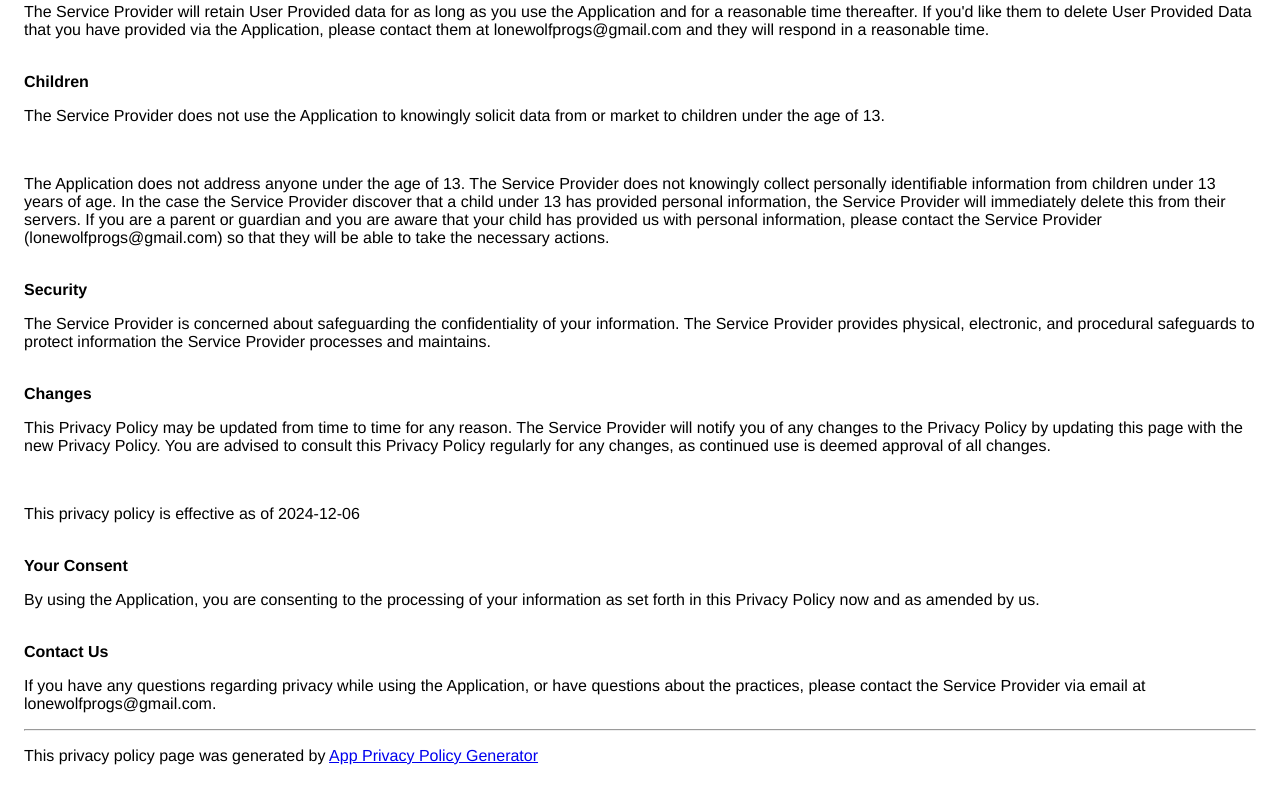
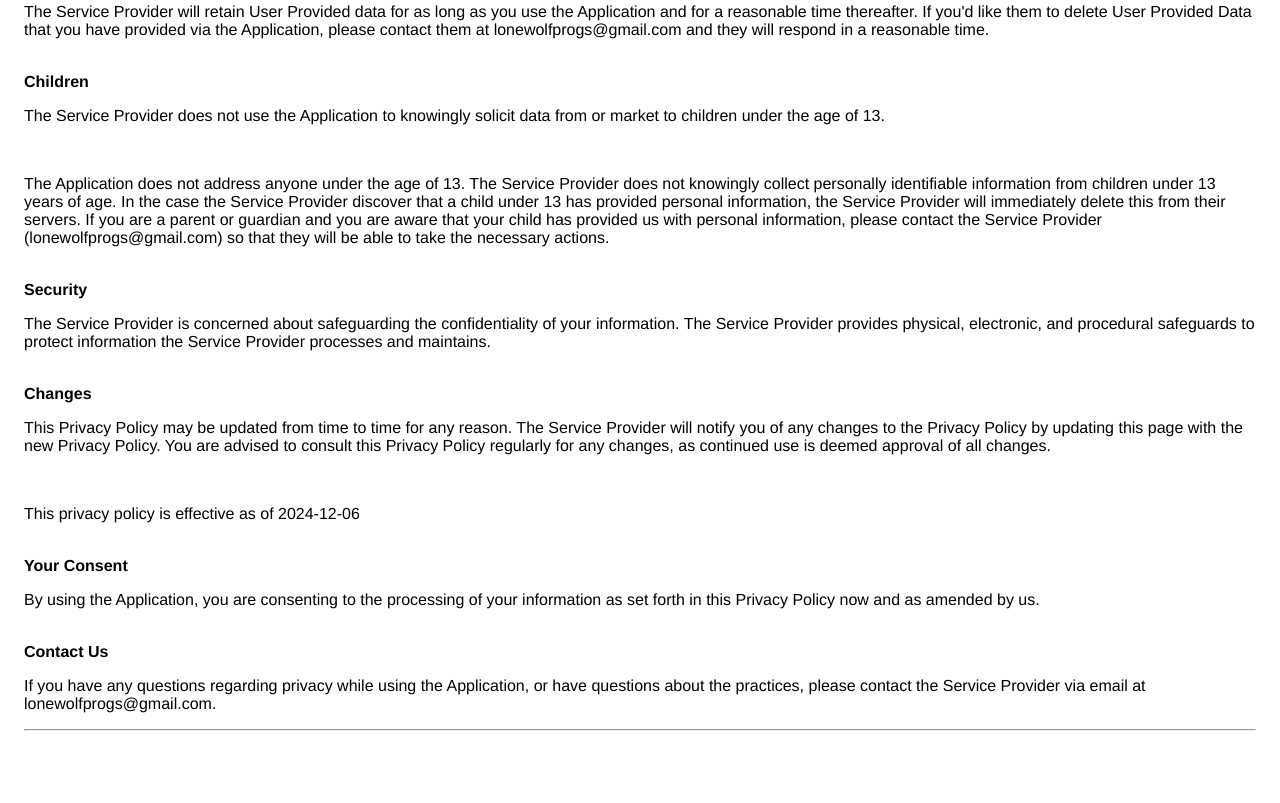
Before and after one commit to Pmtroutok/digitalgangster.io, a plain HTML site: page privacy/privacy.html in a window 1280 px wide. Shown: the part 1093-1896 px from the top of the page. After the commit the page ends 1864 px from the top, so only its background shows below. Drawn offline with Linux system fonts and the light colour scheme.

Commit message:
Update privacy.html

```diff
--- a/privacy/privacy.html
+++ b/privacy/privacy.html
@@ -15,6 +15,6 @@ personal information, the Service Provider will immediately
 delete this from their servers. If you are a parent or guardian
 and you are aware that your child has provided us with
 personal information, please contact the Service Provider (lonewolfprogs@gmail.com) so that
-they will be able to take the necessary actions.</p></div><!----><br><strong>Security</strong><p>The Service Provider is concerned about safeguarding the confidentiality of your information. The Service Provider provides physical, electronic, and procedural safeguards to protect information the Service Provider processes and maintains.</p><br><strong>Changes</strong><p>This Privacy Policy may be updated from time to time for any reason. The Service Provider will notify you of any changes to the Privacy Policy by updating this page with the new Privacy Policy. You are advised to consult this Privacy Policy regularly for any changes, as continued use is deemed approval of all changes.</p><br><p>This privacy policy is effective as of 2024-12-06</p><br><strong>Your Consent</strong><p>By using the Application, you are consenting to the processing of your information as set forth in this Privacy Policy now and as amended by us.</p><br><strong>Contact Us</strong><p>If you have any questions regarding privacy while using the Application, or have questions about the practices, please contact the Service Provider via email at lonewolfprogs@gmail.com.</p><hr><p>This privacy policy page was generated by <a href="https://app-privacy-policy-generator.nisrulz.com/" target="_blank" rel="noopener noreferrer">App Privacy Policy Generator</a></p>
+they will be able to take the necessary actions.</p></div><!----><br><strong>Security</strong><p>The Service Provider is concerned about safeguarding the confidentiality of your information. The Service Provider provides physical, electronic, and procedural safeguards to protect information the Service Provider processes and maintains.</p><br><strong>Changes</strong><p>This Privacy Policy may be updated from time to time for any reason. The Service Provider will notify you of any changes to the Privacy Policy by updating this page with the new Privacy Policy. You are advised to consult this Privacy Policy regularly for any changes, as continued use is deemed approval of all changes.</p><br><p>This privacy policy is effective as of 2024-12-06</p><br><strong>Your Consent</strong><p>By using the Application, you are consenting to the processing of your information as set forth in this Privacy Policy now and as amended by us.</p><br><strong>Contact Us</strong><p>If you have any questions regarding privacy while using the Application, or have questions about the practices, please contact the Service Provider via email at lonewolfprogs@gmail.com.</p><hr><p>
     </body>
     </html>
```
